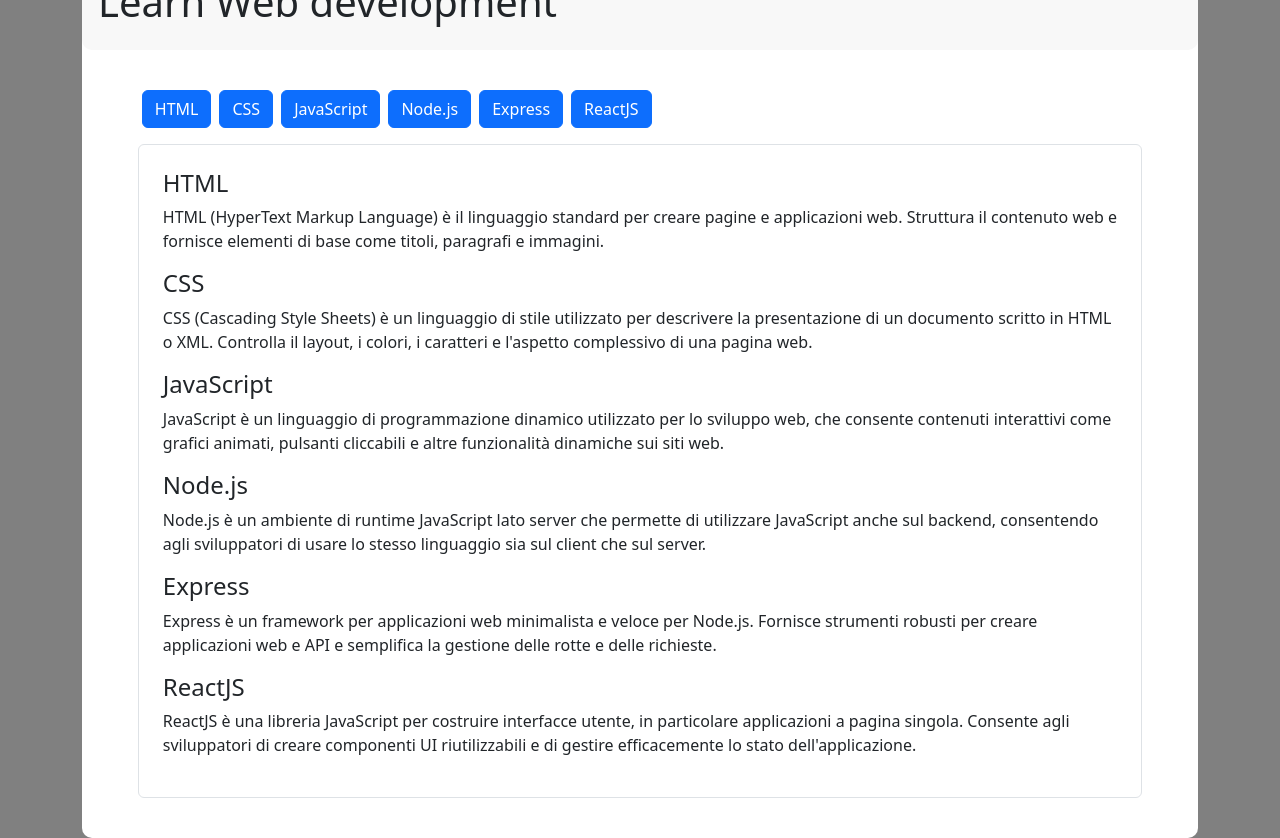
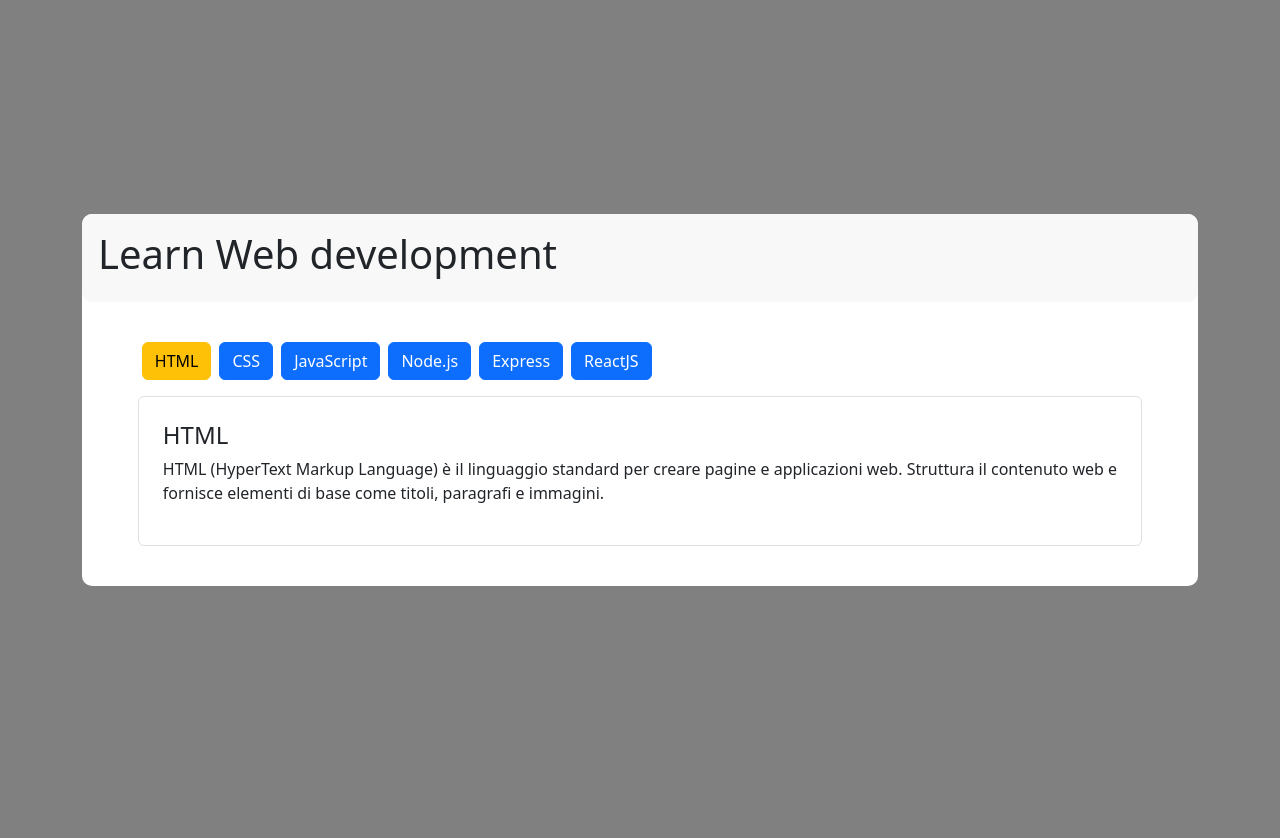
Before and after one commit to FrancescoCialfiDev/react-use-state, a React (Vite) app: page / in a window 1280 px wide. After the commit the page ends 800 px from the top, so only its background shows below. Built offline with nearby package versions, Linux system fonts and the light colour scheme.

Commit message:
Change content to click at the button

```diff
--- a/src/components/ButtonsComponent/ButtonComponent.jsx
+++ b/src/components/ButtonsComponent/ButtonComponent.jsx
@@ -1,6 +1,6 @@
-import { useState } from "react";
-function ButtonComponent({ array }) {
-    let [color, changecolor] = useState("btn-primary")
+// import { useState } from "react";
+function ButtonComponent({ array, activeLanguage, setActiveLanguage }) {
+    // let [color, changecolor] = useState("btn-primary")
     const newArray = [...array]
 
     return (
@@ -8,9 +8,10 @@ function ButtonComponent({ array }) {
         // Al click del bottono dobbiamo cambiare dinamicamente il colore:
 
         newArray.map((element) =>
-            <>
-                < button key={element.id} type="button" className={`btn ${color} mx-1`} onClick={() => { changecolor("btn-warning") }}>{element.title}</ button >
-            </>
+
+            <button key={element.id} type="button" className={`btn ${activeLanguage.id === element.id ? 'btn-warning' : 'btn-primary'} mx-1`}
+                onClick={() => setActiveLanguage(element)}>{element.title}</ button >
+
         )
     )
 
--- a/src/components/MainComponent/MainComponent.jsx
+++ b/src/components/MainComponent/MainComponent.jsx
@@ -1,9 +1,11 @@
+import { useState } from "react";
 import ButtonComponent from "../ButtonsComponent/ButtonComponent";
 import languages from "../../data/languages";
 import TextComponent from "../TextComponent/TextComponent";
 
 function MainComponent() {
 
+    const [activeLanguage, setActiveLanguage] = useState(languages[0])
 
     return (
 
@@ -15,11 +17,11 @@ function MainComponent() {
                     </div>
                     <div className="corpo">
                         <div className="buttons d-flex">
-                            <ButtonComponent array={languages} />
+                            <ButtonComponent array={languages} activeLanguage={activeLanguage} setActiveLanguage={(language) => setActiveLanguage(language)} />
                         </div>
 
                         <div className="mt-3 border rounded-2 p-4 ">
-                            <TextComponent array={languages} />
+                            <TextComponent activeLanguage={activeLanguage} />
                         </div>
                     </div>
 
--- a/src/components/TextComponent/TextComponent.jsx
+++ b/src/components/TextComponent/TextComponent.jsx
@@ -1,14 +1,14 @@
-function TextComponent({ array }) {
+function TextComponent({ activeLanguage }) {
 
-    const newArray = [...array]
+    // const newArray = [...array]
 
     return (
-        newArray.map((element) =>
-            <>
-                <h4>{element.title}</h4>
-                <p>{element.description}</p>
-            </>
-        )
+        // newArray.map((element) =>
+        <>
+            <h4>{activeLanguage.title}</h4>
+            <p>{activeLanguage.description}</p>
+        </>
+        // )
     )
 
 }
```
